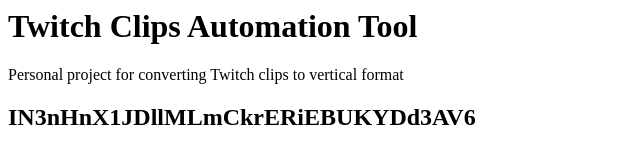
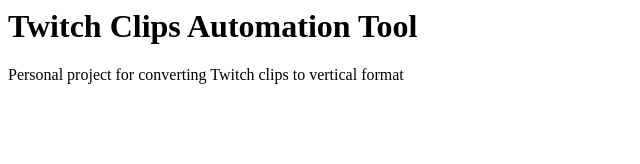
Before and after one commit to Crazy4elovek66/Clipper, a plain HTML site: page index.html in a window 1280 px wide. Shown: the whole page, without its empty margins (0-640 px from the left). Drawn offline with Linux system fonts and the light colour scheme.

Commit message:
Update index.html

```diff
--- a/index.html
+++ b/index.html
@@ -1,4 +1,2 @@
 <h1>Twitch Clips Automation Tool</h1>
 <p>Personal project for converting Twitch clips to vertical format</p>
-
-<h2>IN3nHnX1JDllMLmCkrERiEBUKYDd3AV6</h2>
```
